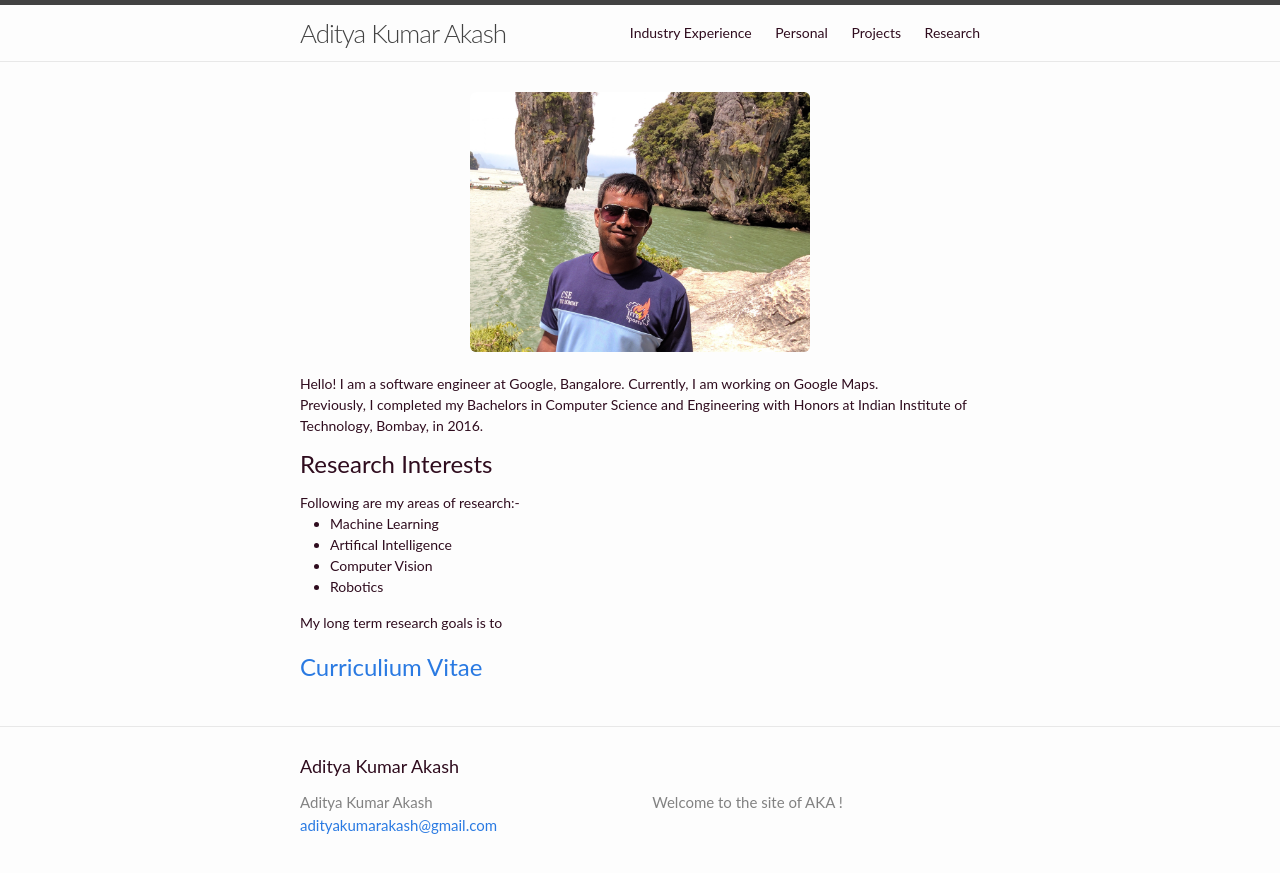
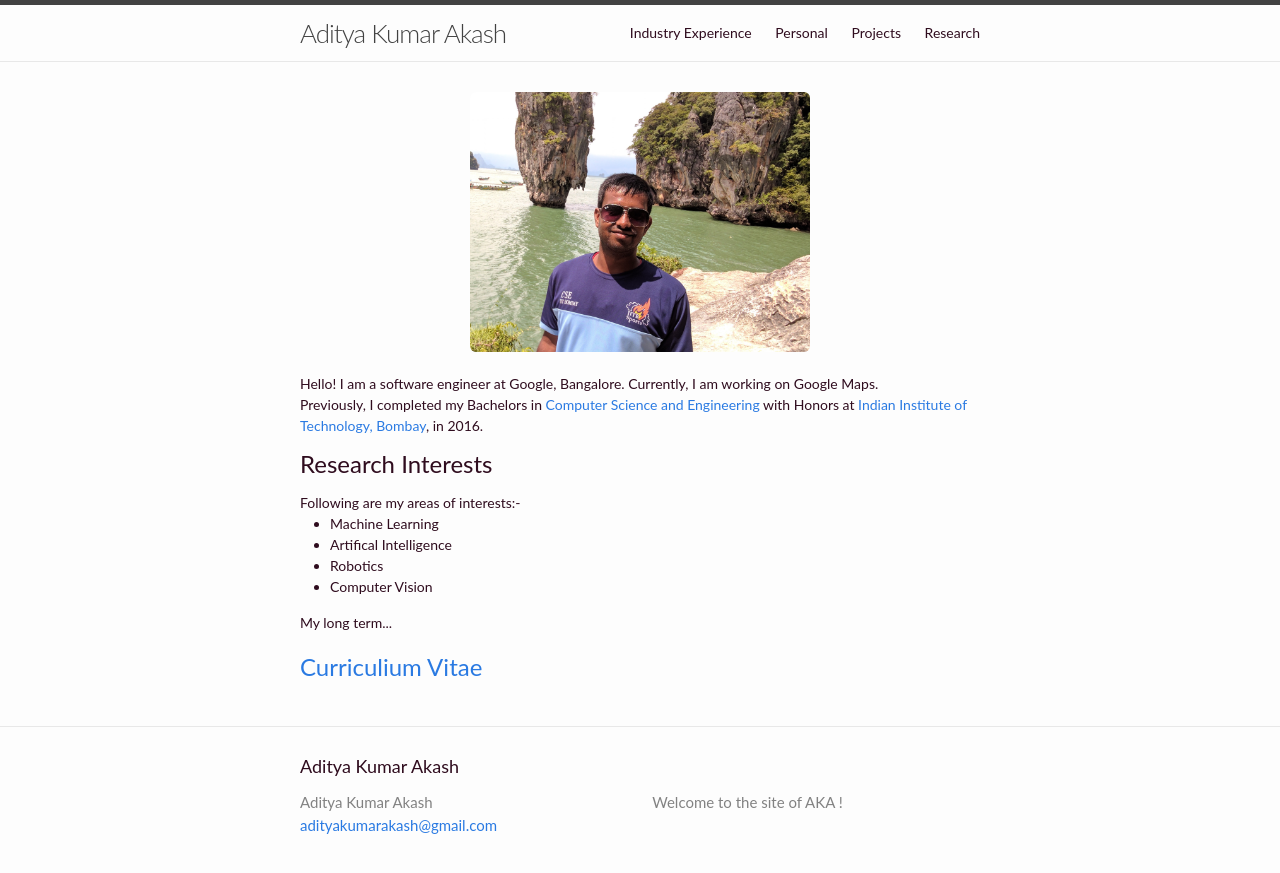
Before and after one commit to adityakumarakash/adityakumarakash.github.io, a Jekyll site: the page built from index.html, in a window 1280 px wide. Shown: the top 873 px of the page. Built offline with Jekyll 4.4.1, drawn with Linux system fonts in a browser that asks for light colours.

Commit message:
Update index.html

```diff
--- a/index.html
+++ b/index.html
@@ -8,16 +8,17 @@ layout: default
         <br>
         <p class="Describe">Hello! I am a software engineer at Google, Bangalore. Currently, I am working on Google Maps.
                 <br>
-                Previously, I completed my Bachelors in Computer Science and Engineering with Honors at Indian Institute of Technology, Bombay, in 2016.</p>
+        Previously, I completed my Bachelors in <a href= "https://www.cse.iitb.ac.in/">Computer Science and Engineering</a> with Honors at <a href = "http://iitb.ac.in/">Indian Institute of Technology, Bombay</a>, in 2016.
+        </p>
         <h3> Research Interests </h3>
-        Following are my areas of research:-
+        Following are my areas of interests:-
                 <ul>
                         <li>Machine Learning</li>
                         <li>Artifical Intelligence</li>
+                        <li>Robotics</li>
                         <li>Computer Vision</li>
-                        <li>Robotics</li>
                 </ul>
-        My long term research goals is to
+        My long term...
         <br>
         <br>
         <h3> <a href ="/cv/AdityaResume.pdf"> Curriculium Vitae </a></h3>
```
